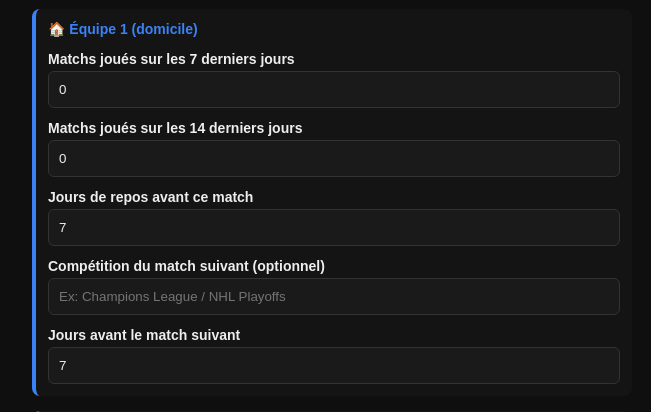
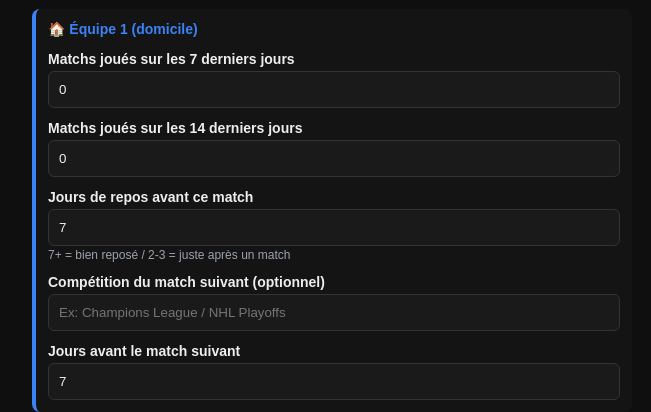
Before and after one commit to hamzypogba0610-pixel/qfte-bot-final, a FastAPI app: page / in a window 1280 px wide. Shown: the part 547-959 px from the top of the page, without its empty margins (308-959 px from the left). Run offline with FastAPI, Linux system fonts and the light colour scheme.

Commit message:
Update index.html

```diff
--- a/templates/index.html
+++ b/templates/index.html
@@ -21,8 +21,6 @@
         .bloc-calendrier h3 { color: #3b82f6; margin-top: 0; font-size: 14px; }
         .bloc-calendrier-basket { background: #141414; padding: 12px; border-radius: 8px; margin-top: 15px; border-left: 4px solid #a3e635; }
         .bloc-calendrier-basket h3 { color: #a3e635; margin-top: 0; font-size: 14px; }
-        .bloc-calendrier-hockey { background: #141414; padding: 12px; border-radius: 8px; margin-top: 15px; border-left: 4px solid #22d3ee; }
-        .bloc-calendrier-hockey h3 { color: #22d3ee; margin-top: 0; font-size: 14px; }
         .coche-bloc { margin-top: 10px; }
     </style>
 </head>
@@ -64,6 +62,7 @@
 
             <label>Matchs joués sur les 7 derniers jours — Joueur 1</label>
             <input type="number" name="matchs_7j_j1" value="0" min="0" max="10">
+            <div class="aide">0 = bien reposé / 5+ = tournoi en cours intense</div>
 
             <label>Matchs joués sur les 7 derniers jours — Joueur 2</label>
             <input type="number" name="matchs_7j_j2" value="0" min="0" max="10">
@@ -92,6 +91,7 @@
 
                 <label>Jours de repos avant ce match</label>
                 <input type="number" name="jours_repos_dom" value="7" min="0" max="30">
+                <div class="aide">7+ = bien reposé / 2-3 = juste après un match</div>
 
                 <label>Compétition du match suivant (optionnel)</label>
                 <input type="text" name="competition_suivante_dom" placeholder="Ex: Champions League / NHL Playoffs">
@@ -232,6 +232,7 @@
     <button type="submit">Analyser</button>
     </form>
 
+
     <script>
         const selectSport = document.getElementById("select_sport");
         const blocSurface = document.getElementById("bloc_surface");
@@ -306,9 +307,9 @@
                 feg.textContent = "5 derniers résultats globaux (V/N/D)";
                 seg.textContent = "5 derniers scores globaux";
                 h2h.textContent = "5 derniers scores H2H (Équipe1-Équipe2)";
-                ah.textContent = "Cote Spread -4.5 (Domicile)";
+                ah.textContent = "Cote Money Line Domicile";
                 ov.textContent = "Cote Total Points Over/Under";
-                bt.textContent = "Cote Money Line Domicile";
+                bt.textContent = "Cote Spread -4.5 (Domicile)";
                 aideSd.textContent = "Format : points_pour-points_contre (ex: 108-102)";
             } else if (sport === "hockey") {
                 blocSurface.style.display = "none";
@@ -331,9 +332,9 @@
                 feg.textContent = "5 derniers résultats globaux (V/N/D)";
                 seg.textContent = "5 derniers scores globaux";
                 h2h.textContent = "5 derniers scores H2H (Équipe1-Équipe2)";
-                ah.textContent = "Cote Puck Line -1.5";
+                ah.textContent = "Cote Money Line Domicile (incl. prolongation)";
                 ov.textContent = "Cote Total Buts Over/Under (ex: 5.5)";
-                bt.textContent = "Cote ML ou Total Période (info)";
+                bt.textContent = "Cote Puck Line -1.5 (Domicile — gagne par 2+)";
                 aideSd.textContent = "Format : buts_pour-buts_contre (ex: 4-2, 3-1)";
             } else {
                 blocSurface.style.display = "none";
```
Lines whose indentation alone changed are shown as unchanged.
